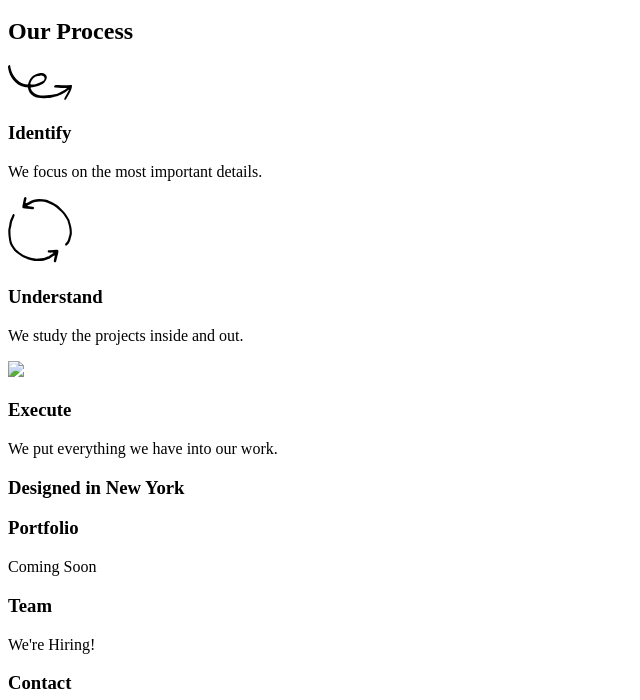
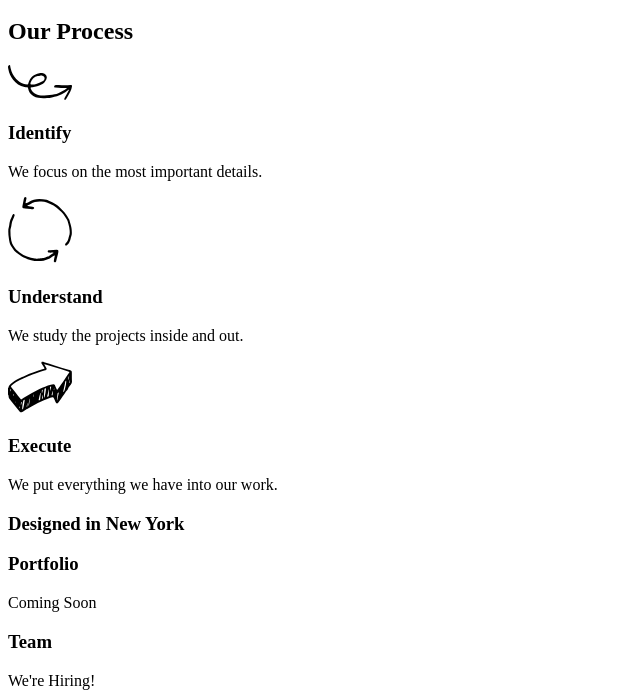
Before and after one commit to anacollado/broadway-design, a plain HTML site: page index.html in a window 1280 px wide. Shown: the part 100-800 px from the top of the page, without its empty margins (0-640 px from the left). Drawn offline with Linux system fonts and the light colour scheme.

Commit message:
Fix execute image.

```diff
--- a/index.html
+++ b/index.html
@@ -23,7 +23,7 @@
 		<img src="resources/images/understand.svg">
 		<h3>Understand</h3>
 			<p>We study the projects inside and out.</p>
-		<img src="resources/images/exectue.svg">
+		<img src="resources/images/execute.svg">
 		<h3>Execute</h3>
 			<p>We put everything we have into our work.</p>
 
```
